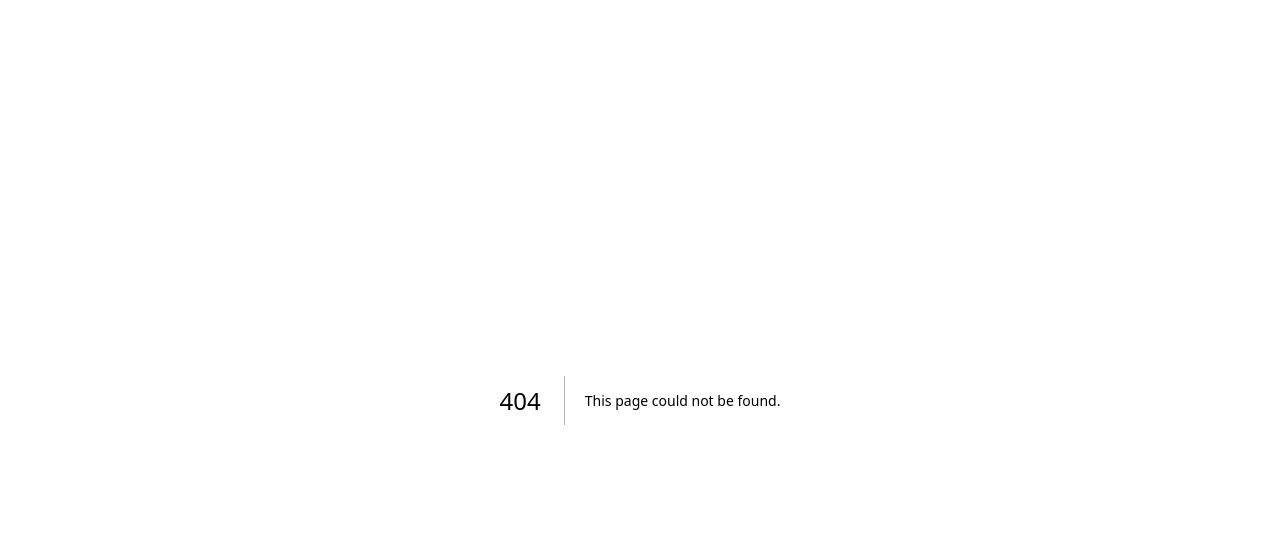
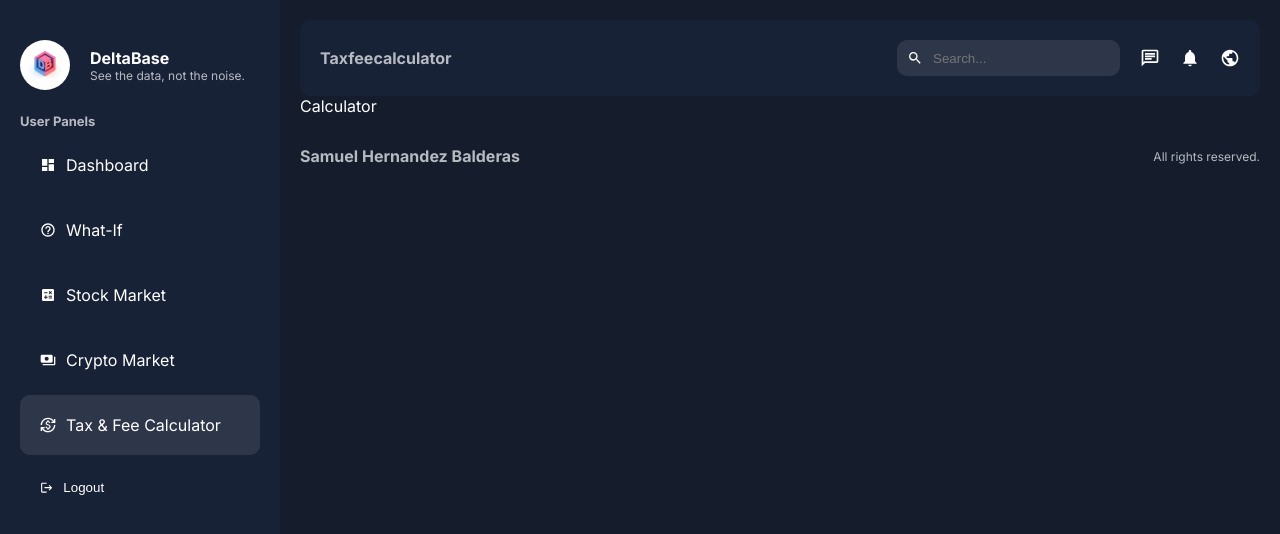
Before and after one commit to SamuelIVX/Deltabase, a Next.js app: page /dashboard/taxfeecalculator in a window 1280 px wide. Before the commit this address had no page. Shown: the top 534 px of the page. Built offline with nearby package versions, Linux system fonts and the light colour scheme.

Commit message:
Created bvasic struture to create the Tax-Free Calculator. - Informs users about taxes since they eat a big chunk out of their profits. Showign post-tax returns teaches real investing behavior.

```diff
--- /dev/null
+++ b/src/app/dashboard/taxfeecalculator/layout.jsx
@@ -0,0 +1,7 @@
+export default function Layout({ children }) {
+    return (
+        <div>
+            {children}
+        </div>
+    );
+}
--- /dev/null
+++ b/src/app/dashboard/taxfeecalculator/page.jsx
@@ -0,0 +1,12 @@
+import TaxFreeCalculator from "@/components/taxfreecalculator/taxfreecalculator"
+
+const Calculator = () => {
+
+    return (
+        <div>
+            <TaxFreeCalculator />
+        </div>
+    );
+};
+
+export default Calculator;
--- a/src/components/dashboard/sidebar/sidebar.jsx
+++ b/src/components/dashboard/sidebar/sidebar.jsx
@@ -37,13 +37,8 @@ const menuItems = [
         icon: <MdPayments />,
       },
       {
-        title: "Volatility",
-        path: "/dashboard/volatilityswings",
-        icon: <MdPayments />,
-      },
-      {
-        title: "Conversion Rates",
-        path: "/dashboard/conversion_rates",
+        title: "Tax & Fee Calculator",
+        path: "/dashboard/taxfeecalculator",
         icon: <MdOutlineCurrencyExchange />,
       },
     ],
--- /dev/null
+++ b/src/components/taxfreecalculator/taxfreecalculator.tsx
@@ -0,0 +1,11 @@
+'use client'
+import { useState } from "react";
+import styles from './taxfeecalculator.module.css';
+
+const TaxFreeCalculator = () => {
+    return (
+        <div>Calculator</div>
+    );
+}
+
+export default TaxFreeCalculator;
```
Also changed, not shown: src/components/taxfreecalculator/taxfreecalculator.module.css (added).
